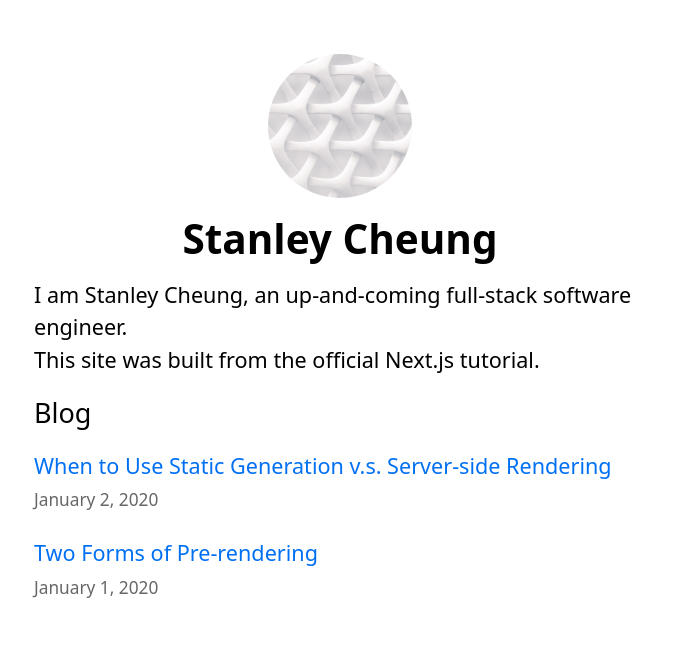
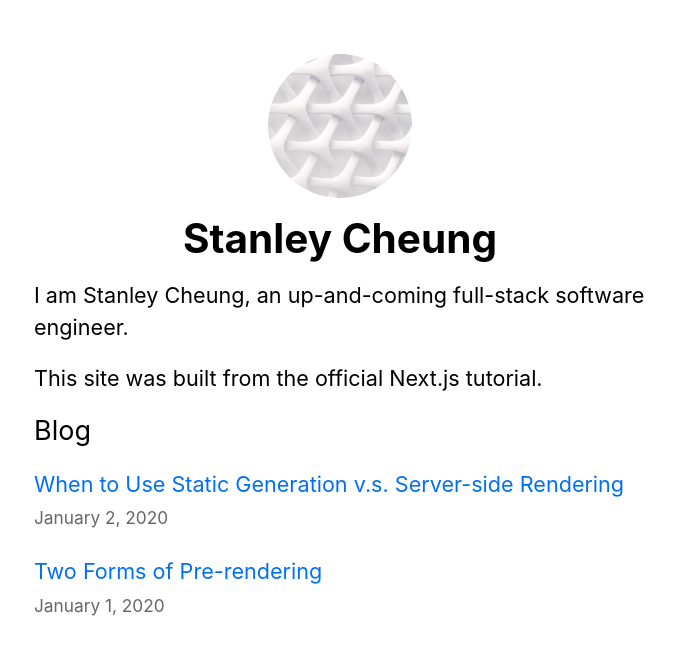
Before and after one commit to cheuyin/nextjs-blog, a Next.js app: page / in a window 1280 px wide. Shown: the top 654 px of the page, without its empty margins (300-975 px from the left). Built offline with nearby package versions, Linux system fonts and the light colour scheme.

Commit message:
Convert individual post page into tailwind

```diff
--- a/pages/posts/[id].tsx
+++ b/pages/posts/[id].tsx
@@ -2,7 +2,6 @@ import Layout from "../../components/layout";
 import { getAllPostIds, getPostData } from "../../lib/posts";
 import Head from "next/head";
 import Date from "../../components/date";
-import utilStyles from "../../styles/utils.module.css";
 import { GetStaticProps, GetStaticPaths } from "next";
 
 export default function Post({
@@ -21,8 +20,8 @@ export default function Post({
 			</Head>
 
 			<article>
-				<h1 className={utilStyles.headingX1}>{postData.title}</h1>
-				<div className={utilStyles.lightText}>
+				<h1 className="text-3xl my-3 font-bold">{postData.title}</h1>
+				<div className="text-gray-400 mb-3">
 					<Date dateString={postData.date} />
 				</div>
 				<div dangerouslySetInnerHTML={{ __html: postData.contentHtml }} />
--- a/styles/globals.css
+++ b/styles/globals.css
@@ -6,8 +6,8 @@ html,
 body {
 	padding: 0;
 	margin: 0;
-	font-family: system-ui, -apple-system, BlinkMacSystemFont, "Segoe UI", Roboto,
-		Oxygen, Ubuntu, Cantarell, "Open Sans", "Helvetica Neue", sans-serif;
+	font-family: -apple-system, BlinkMacSystemFont, Segoe UI, Roboto, Oxygen,
+		Ubuntu, Cantarell, Fira Sans, Droid Sans, Helvetica Neue, sans-serif;
 	line-height: 1.6;
 	font-size: 18px;
 }
@@ -29,3 +29,7 @@ img {
 	max-width: 100%;
 	display: block;
 }
+
+p,ul {
+	margin-bottom: 1rem;
+}
```
